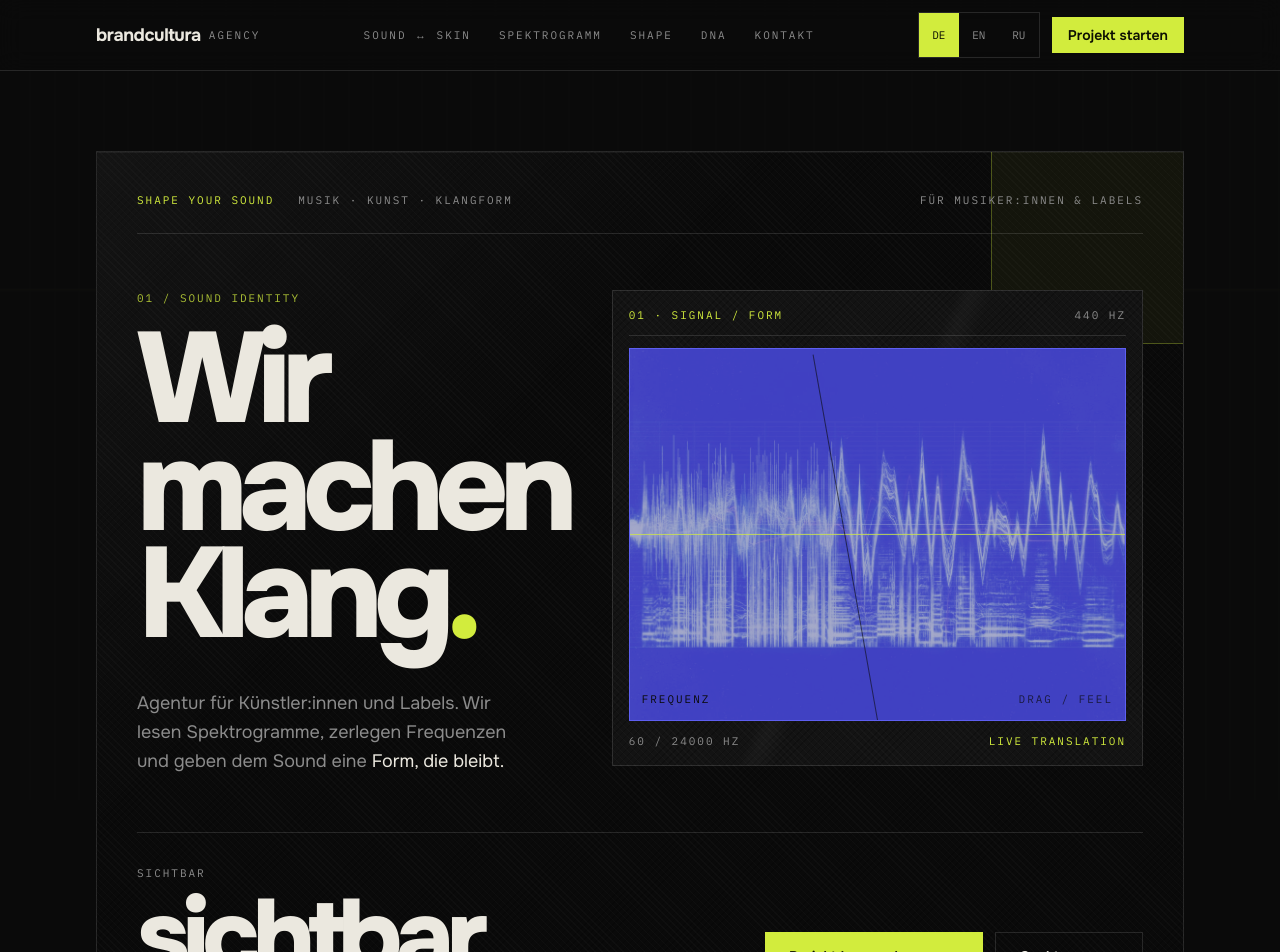
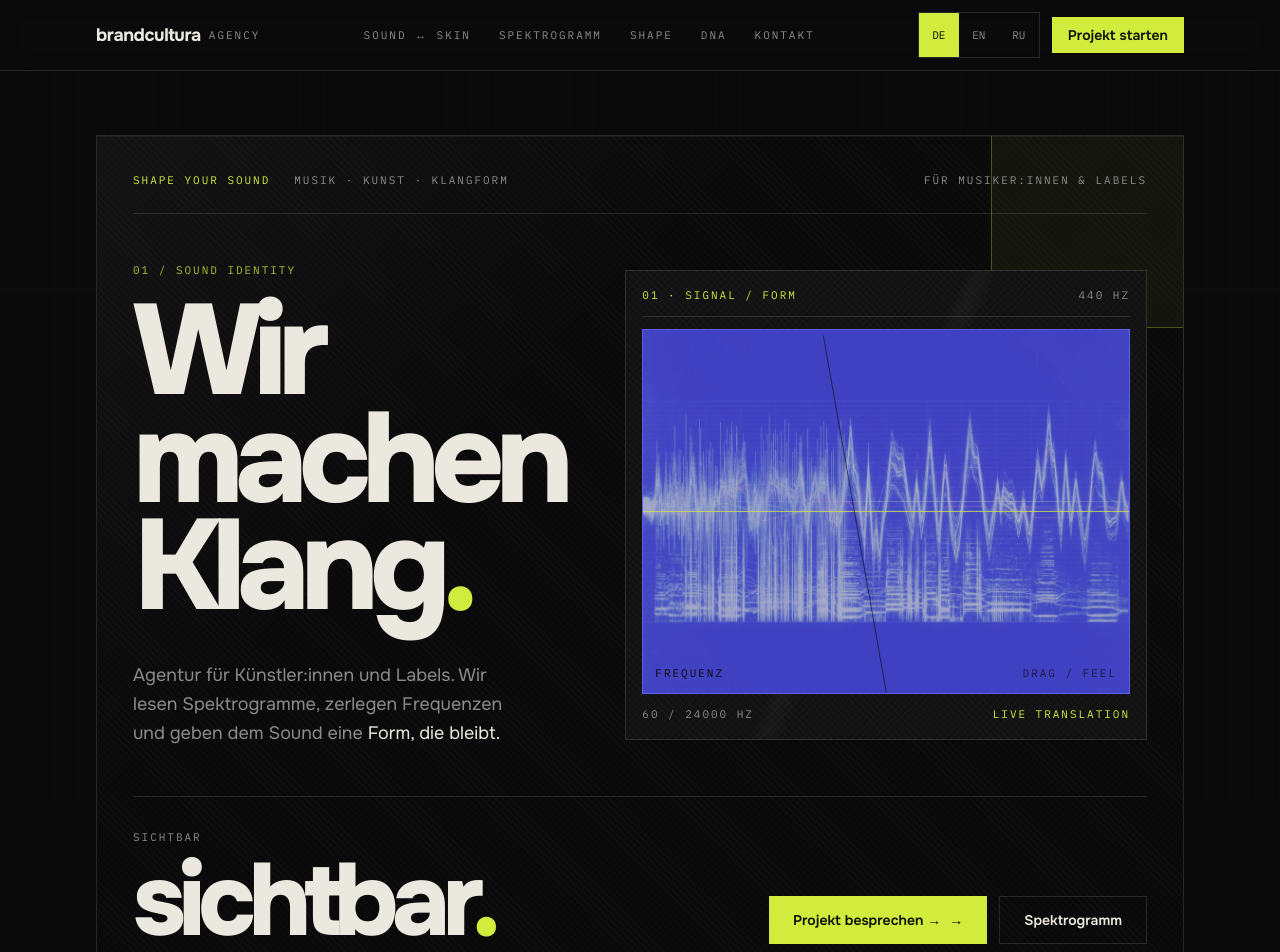
Before and after one commit to imtrtd/brandcultura-landing, a Next.js app: page / in a window 1280 px wide. Shown: the top 952 px of the page. Built offline with nearby package versions, Linux system fonts and the light colour scheme.

Commit message:
refactor: remove WaveDivider and adjust hero section styling
Co-authored-by: Imtryingtodesign <280503105+imtrtd@users.noreply.github.com>

```diff
--- a/app/page.tsx
+++ b/app/page.tsx
@@ -1,6 +1,5 @@
 import { SiteHeader } from '@/components/site-header'
 import { Hero } from '@/components/hero'
-import { WaveDivider } from '@/components/wave-divider'
 import { ProcessSteps } from '@/components/process-steps'
 import { SoundSkin } from '@/components/sound-skin'
 import { Analyse } from '@/components/analyse'
@@ -16,7 +15,6 @@ export default function Page() {
       <main className="site-shell relative isolate min-h-screen overflow-hidden bg-background">
         <SiteHeader />
         <Hero />
-        <WaveDivider />
         <ProcessSteps />
         <SoundSkin />
         <Analyse />
--- a/components/hero.tsx
+++ b/components/hero.tsx
@@ -49,8 +49,8 @@ export function Hero() {
   }
 
   return (
-    <section id="top" className="mx-auto max-w-6xl px-4 pb-10 pt-8 sm:px-5 sm:pb-14 sm:pt-14 md:px-8 md:pb-16 md:pt-20">
-      <div className="carbon-panel relative overflow-hidden px-4 py-5 sm:px-6 sm:py-7 md:px-10 md:py-10">
+    <section id="top" className="mx-auto max-w-6xl px-4 pb-8 pt-8 sm:px-5 sm:pb-12 sm:pt-12 md:px-8 md:pb-14 md:pt-16">
+      <div className="carbon-panel relative overflow-hidden border border-border px-4 py-5 sm:px-6 sm:py-7 md:px-9 md:py-9">
         <div className="pointer-events-none absolute right-0 top-0 h-28 w-28 border-l border-b border-lime/30 bg-lime/5 md:h-48 md:w-48" aria-hidden="true" />
         <div className="relative z-10 flex flex-wrap items-center gap-x-4 gap-y-2 border-b border-border pb-5 sm:gap-x-6 sm:pb-6">
           <span className="label-mono text-lime">{t.eyebrow}</span>
@@ -58,7 +58,7 @@ export function Hero() {
           <span className="label-mono ml-auto hidden text-muted-foreground sm:inline">{t.audience}</span>
         </div>
 
-        <div className="relative z-10 grid gap-8 pt-10 md:grid-cols-[0.9fr_1.1fr] md:gap-10 md:pt-14">
+        <div className="relative z-10 grid gap-8 pt-9 md:grid-cols-[0.92fr_1.08fr] md:items-center md:gap-12 md:pt-12">
           <div className="flex flex-col justify-between gap-10">
             <Reveal>
               <p className="label-mono mb-5 text-lime/80">01 / sound identity</p>
@@ -91,7 +91,7 @@ export function Hero() {
           </Reveal>
         </div>
 
-        <Reveal delay={200} className="relative z-10 mt-10 border-t border-border pt-6 sm:mt-14 sm:pt-8">
+        <Reveal delay={200} className="relative z-10 mt-9 border-t border-border pt-6 sm:mt-12 sm:pt-8">
           <div className="flex flex-col gap-6 md:flex-row md:items-end md:justify-between">
             <div>
               <p className="label-mono mb-3 text-muted-foreground">{t.titleEnd}</p>
```
